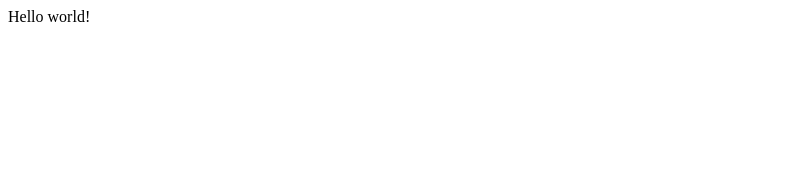
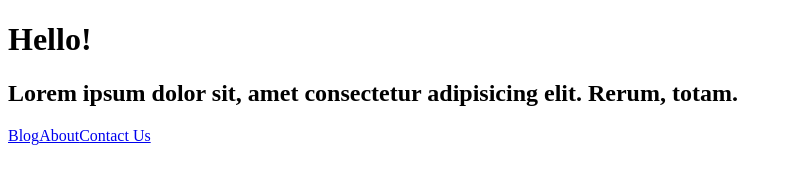
Before and after one commit to rskolnick/Gatsby_Test, a Gatsby site: page / in a window 1280 px wide. Shown: the whole page, without its empty margins (0-792 px from the left). Built offline with nearby package versions, Linux system fonts and the light colour scheme; Gatsby itself is replaced by a stand-in of ours.

Commit message:
added about contact and blog pages

```diff
--- a/src/pages/index.js
+++ b/src/pages/index.js
@@ -1,5 +1,15 @@
-import React from "react"
+import React from 'react';
 
-export default function Home() {
-  return <div>Hello world!</div>
+const IndexPage = () => {
+  return (
+    <div>
+      <h1>Hello!</h1>
+      <h2>Lorem ipsum dolor sit, amet consectetur adipisicing elit. Rerum, totam.</h2>
+      <a href="/blog">Blog</a>
+      <a href="/about">About</a>
+      <a href="/contact">Contact Us</a>
+    </div>
+  );
 }
+
+export default IndexPage;
```
Also changed, not shown: src/pages/about.js (added, +16 -0 lines), src/pages/blog.js (added, +13 -0 lines), src/pages/contact.js (added, +13 -0 lines).
